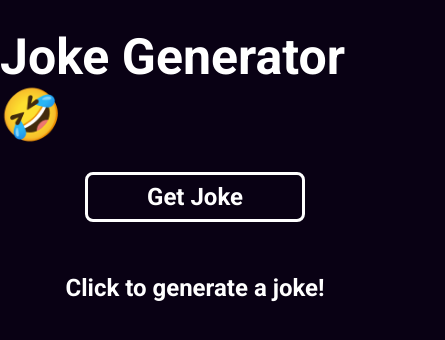
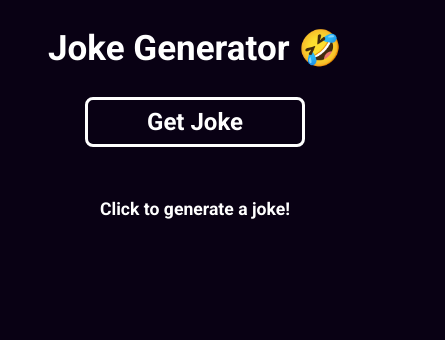
Before and after one commit to luizfranzon/React-JokeGenerator, a React (Vite) app: page / in a window 390 px wide. Shown: the top 340 px of the page, 445 px wide, since content can reach past the window. Built offline with nearby package versions, Linux system fonts and the light colour scheme.

Commit message:
Added responsivity

```diff
--- a/src/pages/Home/style.css
+++ b/src/pages/Home/style.css
@@ -1,3 +1,7 @@
+* {
+    box-sizing: border-box;
+}
+
 body {
     background-color: #090114;
 }
@@ -47,7 +51,8 @@ body {
 }
 
 .jokeBox {
-    width: 500px;
+    width: 535px;
+    padding: 0 20px;
 }
 
 .jokeResult {
@@ -57,3 +62,15 @@ body {
     font-size: 24px;
     text-align: center;
 }
+
+@media (max-width: 535px) {
+    .title {
+        font-size: 35px;
+    }
+    .jokeBox {
+        width: 300px;
+    }
+    .jokeResult {
+        font-size: 1.1rem;
+    }
+}
```
